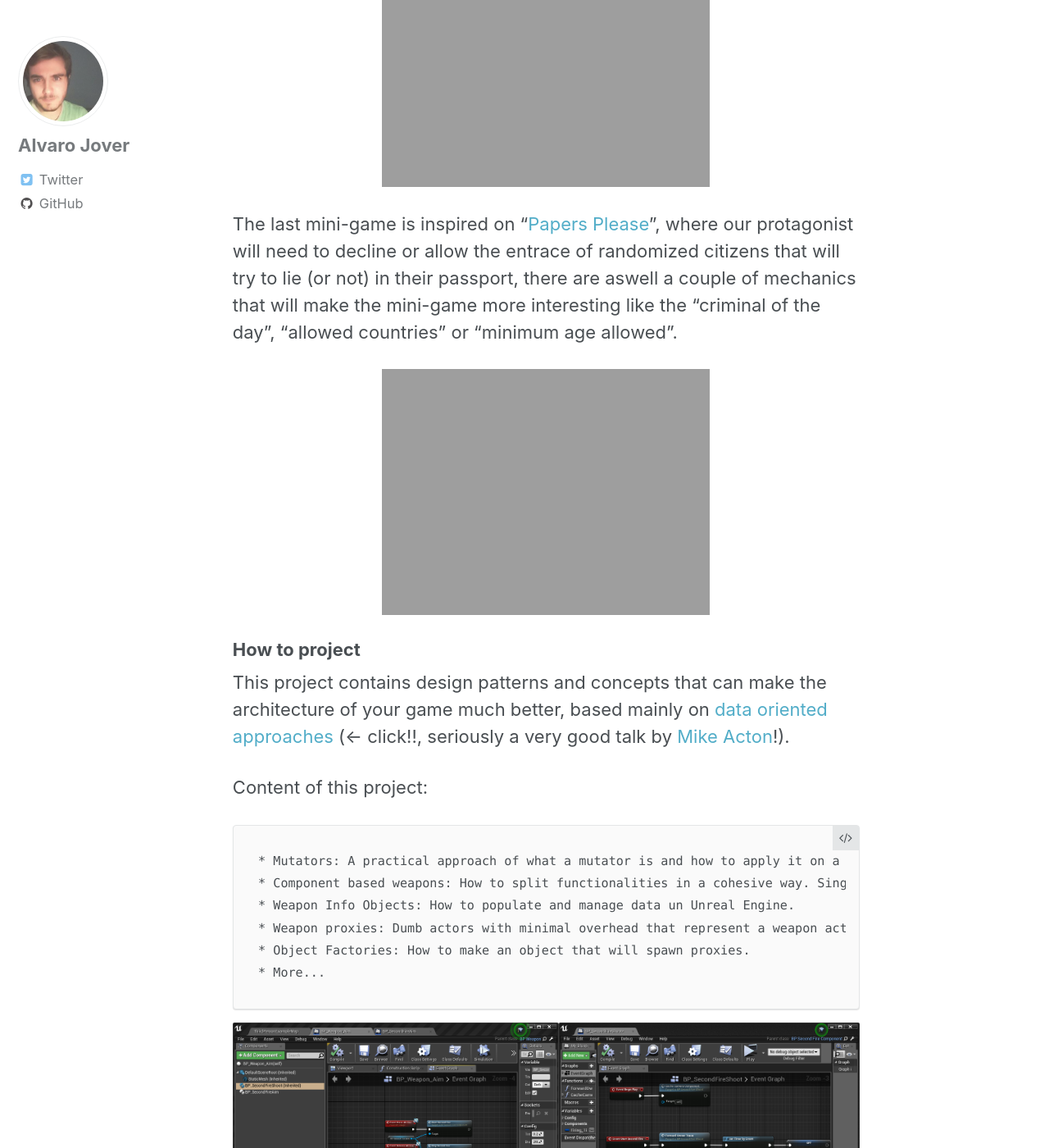
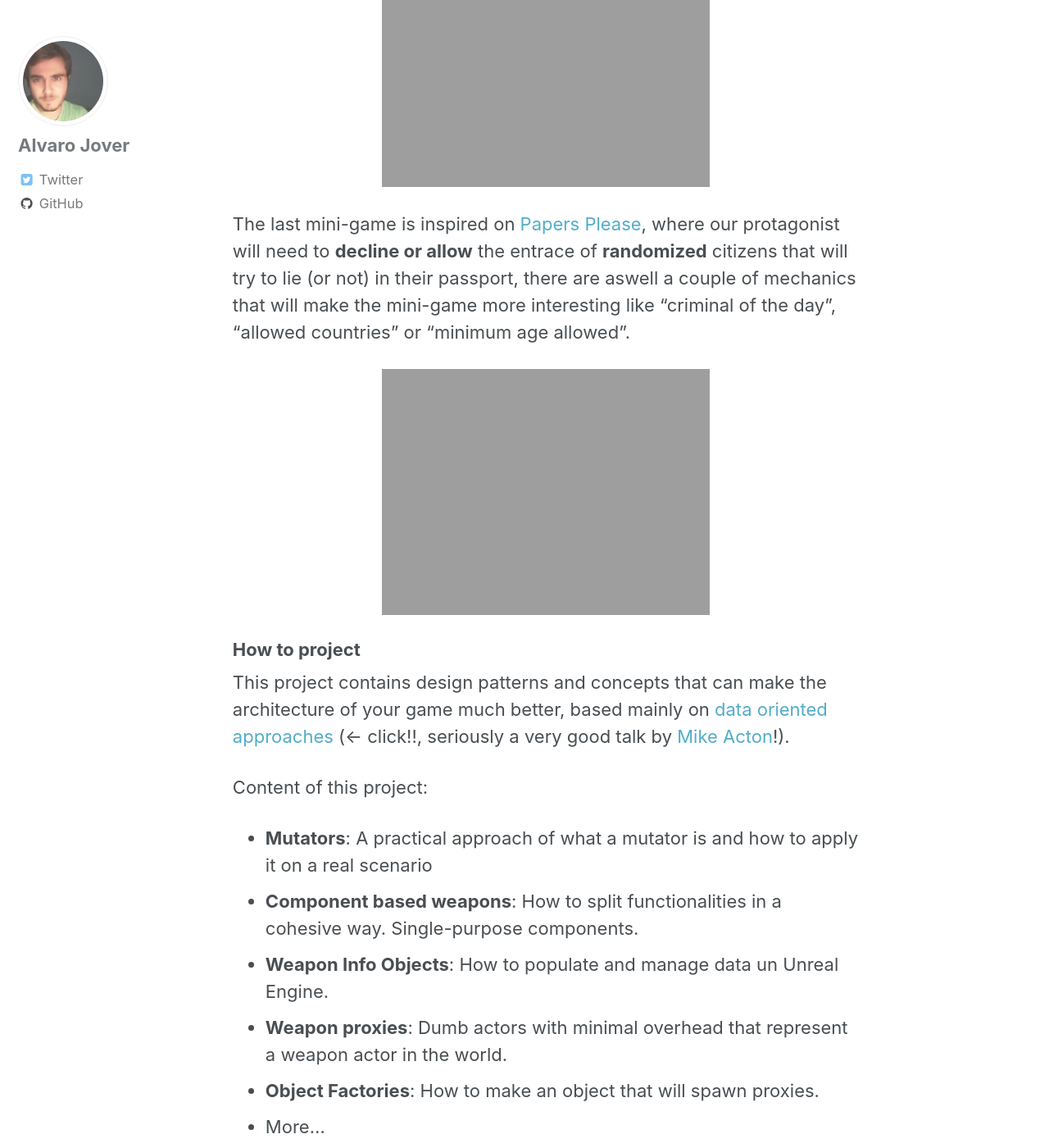
Before and after one commit to vorixo/devtricks, a Jekyll site: the page built from _posts/2017-12-29-welcome.md, in a window 1280 px wide and 1400 px high, scrolled down 2100 px. Shown: the whole window at 82% size. Built offline with Jekyll 4.4.1, drawn with Linux system fonts in a browser that asks for light colours.

Commit message:
[upd] more text and format refactor

```diff
--- a/_posts/2017-12-29-welcome.md
+++ b/_posts/2017-12-29-welcome.md
@@ -35,7 +35,7 @@ The next mini-game takes place on a restaurant, where the player will need to ri
 
 ![InteractionGame]({{ '/' | absolute_url }}/assets/images/per-post/welcome/InteractionGame2.gif){: .align-center}
 
-The last mini-game is inspired on "[Papers Please](https://store.steampowered.com/app/239030/Papers_Please/){:target="_blank"}", where our protagonist will need to decline or allow the entrace of randomized citizens that will try to lie (or not) in their passport, there are aswell a couple of mechanics that will make the mini-game more interesting like the "criminal of the day", "allowed countries" or "minimum age allowed".
+The last mini-game is inspired on [Papers Please](https://store.steampowered.com/app/239030/Papers_Please/){:target="_blank"}, where our protagonist will need to **decline or allow** the entrace of **randomized** citizens that will try to lie (or not) in their passport, there are aswell a couple of mechanics that will make the mini-game more interesting like "criminal of the day", "allowed countries" or "minimum age allowed".
 
 ![InteractionGame]({{ '/' | absolute_url }}/assets/images/per-post/welcome/InteractionGame3.gif){: .align-center}
 
@@ -45,12 +45,12 @@ This project contains design patterns and concepts that can make the architectur
 
 Content of this project:
 
-	* Mutators: A practical approach of what a mutator is and how to apply it on a real scenario
-	* Component based weapons: How to split functionalities in a cohesive way. Single-purpose components.
-	* Weapon Info Objects: How to populate and manage data un Unreal Engine.
-	* Weapon proxies: Dumb actors with minimal overhead that represent a weapon actor in the world.
-	* Object Factories: How to make an object that will spawn proxies.
-	* More...
+* **Mutators**: A practical approach of what a mutator is and how to apply it on a real scenario
+* **Component based weapons**: How to split functionalities in a cohesive way. Single-purpose components.
+* **Weapon Info Objects**: How to populate and manage data un Unreal Engine.
+* **Weapon proxies**: Dumb actors with minimal overhead that represent a weapon actor in the world.
+* **Object Factories**: How to make an object that will spawn proxies.
+* More...
 
 ![InteractionGame]({{ '/' | absolute_url }}/assets/images/per-post/welcome/howto.PNG){: .align-center}
 
```
